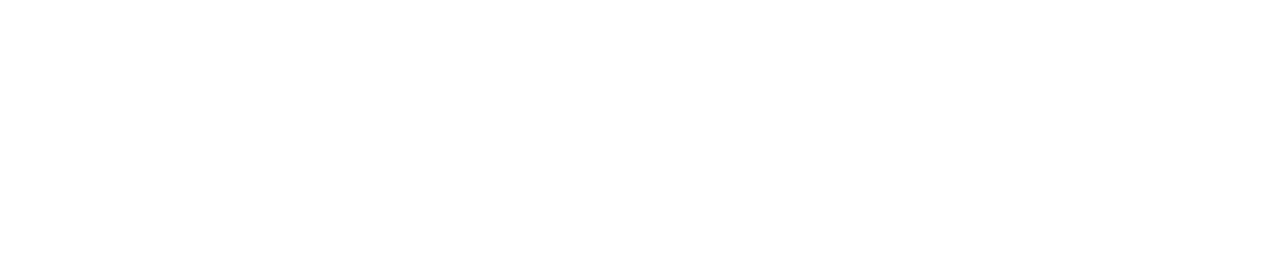
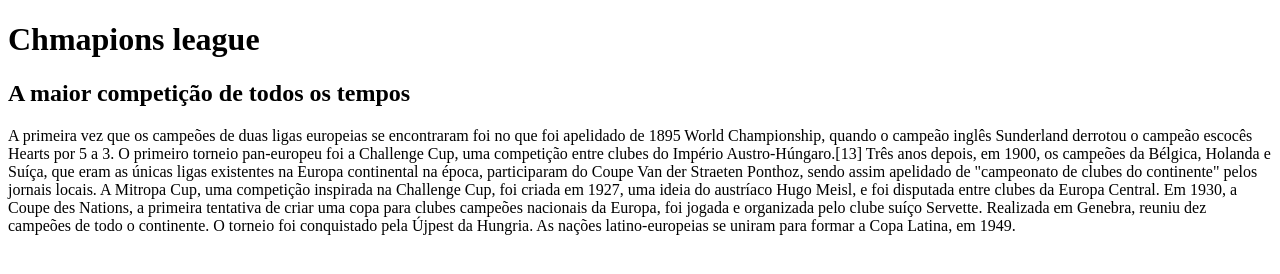
Before and after one commit to EduardoCrz7/AulaGit4, a plain HTML site: page index.html in a window 1280 px wide. Drawn offline with Linux system fonts and the light colour scheme.

Commit message:
aaa
indexes

```diff
--- a/index.html
+++ b/index.html
@@ -1,11 +1,21 @@
 <!DOCTYPE html>
-<html lang="pr-br">
+<html lang="pt-br">
 <head>
     <meta charset="UTF-8">
     <meta name="viewport" content="width=device-width, initial-scale=1.0">
     <title></title>
 </head>
 <body>
+    <h1>
+        Chmapions league
+    </h1>
 
+    <h2>A maior competição de todos os tempos</h2>
+
+
+
+    <p>A primeira vez que os campeões de duas ligas europeias se encontraram foi no que foi apelidado de 1895 World Championship, quando o campeão inglês Sunderland derrotou o campeão escocês Hearts por 5 a 3. O primeiro torneio pan-europeu foi a Challenge Cup, uma competição entre clubes do Império Austro-Húngaro.[13] Três anos depois, em 1900, os campeões da Bélgica, Holanda e Suíça, que eram as únicas ligas existentes na Europa continental na época, participaram do Coupe Van der Straeten Ponthoz, sendo assim apelidado de "campeonato de clubes do continente" pelos jornais locais.
+
+A Mitropa Cup, uma competição inspirada na Challenge Cup, foi criada em 1927, uma ideia do austríaco Hugo Meisl, e foi disputada entre clubes da Europa Central. Em 1930, a Coupe des Nations, a primeira tentativa de criar uma copa para clubes campeões nacionais da Europa, foi jogada e organizada pelo clube suíço Servette. Realizada em Genebra, reuniu dez campeões de todo o continente. O torneio foi conquistado pela Újpest da Hungria. As nações latino-europeias se uniram para formar a Copa Latina, em 1949.</p>
 </body>
 </html>
```
Also changed, not shown: index3.html (added), index4.html (added), time2.html (added).
